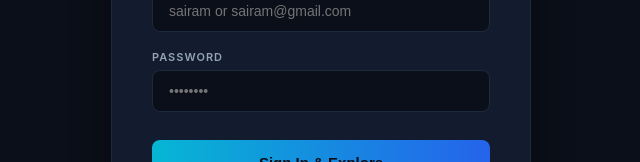
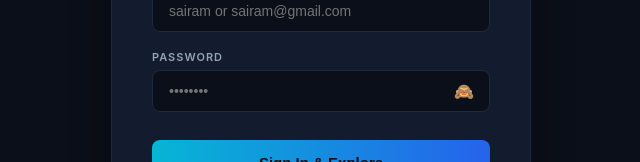
Before and after one commit to Sairam-Nidamaluru/my-portfolio, a React (Vite) app: page / in a window 1280 px wide. Shown: the part 332-494 px from the top of the page, without its empty margins (319-959 px from the left). Built offline with nearby package versions, Linux system fonts and the light colour scheme.

Commit message:
updated code

```diff
--- a/src/App.jsx
+++ b/src/App.jsx
@@ -1,4 +1,4 @@
-import React, { useState } from 'react';
+import React, { useState, useEffect } from 'react';
 import Authpage from './Components/Auth/Authpage';
 import Homepage from './Components/Home/Homepage';
 
@@ -7,34 +7,88 @@ function App() {
     return localStorage.getItem('isUserLoggedIn') === 'true';
   });
 
+  const [loggedInUser, setLoggedInUser] = useState(() => {
+    return localStorage.getItem('loggedInUsername') || '';
+  });
+
   const [initialAuthView, setInitialAuthView] = useState('login');
 
-  const handleLoginSuccess = () => {
+  const [showHomeWelcome, setShowHomeWelcome] = useState(false);
+
+  const handleLoginSuccess = (username) => {
     localStorage.setItem('isUserLoggedIn', 'true');
+    localStorage.setItem('loggedInUsername', username);
+    setLoggedInUser(username);
     setIsAuthenticated(true);
+    setShowHomeWelcome(true);
   };
+
+  useEffect(() => {
+    if (showHomeWelcome) {
+      const timer = setTimeout(() => {
+        setShowHomeWelcome(false);
+      }, 3000);
+
+      return () => clearTimeout(timer);
+    }
+  }, [showHomeWelcome]);
 
   const handleLogout = () => {
     localStorage.removeItem('isUserLoggedIn');
+    localStorage.removeItem('loggedInUsername');
+    setLoggedInUser('');
     setInitialAuthView('login');
     setIsAuthenticated(false);
+    setShowHomeWelcome(false);
   };
 
   const handleRedirectToRegister = () => {
     localStorage.removeItem('isUserLoggedIn');
+    localStorage.removeItem('loggedInUsername');
+    setLoggedInUser('');
     setInitialAuthView('register');
     setIsAuthenticated(false);
+    setShowHomeWelcome(false);
   };
 
   return (
     <div>
       {isAuthenticated ? (
-        <Homepage
-          onLogout={handleLogout}
-          onRegisterRedirect={handleRedirectToRegister}
-        />
+        showHomeWelcome ? (
+
+          <div style={{
+            display: 'flex',
+            flexDirection: 'column',
+            justifyContent: 'center',
+            alignItems: 'center',
+            height: '100vh',
+            backgroundColor: '#1e3a8a',
+            color: '#ffffff',
+            fontFamily: 'sans-serif',
+            textAlign: 'center',
+            padding: '20px'
+          }}>
+            <h1 style={{ fontSize: '3.5rem', marginBottom: '15px', animation: 'bounce 2s infinite' }}>
+              Hello {loggedInUser || 'Buddy'} 👋
+            </h1>
+            <p style={{ fontSize: '1.6rem', fontWeight: '400', maxWidth: '700px', lineHeight: '1.6', opacity: '0.95' }}>
+              Thanks for visiting Sairam portfolio. Let's see the Homepage!
+            </p>
+            <div style={{ marginTop: '30px', width: '50px', height: '50px', border: '5px solid rgba(255,255,255,0.2)', borderTop: '5px solid #ffffff', borderRadius: '50%', animation: 'spin 1s linear infinite' }}></div>
+
+            <style>{`
+              @keyframes spin { 0% { transform: rotate(0deg); } 100% { transform: rotate(360deg); } }
+            `}</style>
+          </div>
+        ) : (
+
+          <Homepage
+            onLogout={handleLogout}
+            onRegisterRedirect={handleRedirectToRegister}
+            username={loggedInUser}
+          />
+        )
       ) : (
-        /* ఇప్పుడు ఈ Authpage కంపోనెంట్ ఎర్రర్ లేకుండా పర్ఫెక్ట్‌గా లోడ్ అవుతుంది */
         <Authpage
           onLoginSuccess={handleLoginSuccess}
           forcedView={initialAuthView}
--- a/src/Components/Auth/Authpage.jsx
+++ b/src/Components/Auth/Authpage.jsx
@@ -1,4 +1,4 @@
-import React, { useState } from 'react';
+import React, { useState, useEffect, useRef } from 'react';
 import './Authpage.css';
 
 function Authpage({ onLoginSuccess }) {
@@ -9,7 +9,54 @@ function Authpage({ onLoginSuccess }) {
   const [errorMessage, setErrorMessage] = useState('');
   const [isLoading, setIsLoading] = useState(false);
 
+  const [showWelcome, setShowWelcome] = useState(true);
+  const [showPassword, setShowPassword] = useState(false);
+
+  // 🎯 1. మల్టిపుల్ టైమర్స్ మెమరీ లీక్స్ రాకుండా కంట్రోల్ చేసే రిఫరెన్స్ buddy
+  const passwordTimerRef = useRef(null);
+
   const API_URL = 'https://6a1873051878294b597d2750.mockapi.io/users';
+
+  useEffect(() => {
+    const timer = setTimeout(() => {
+      setShowWelcome(false);
+    }, 3000);
+
+    return () => clearTimeout(timer);
+  }, []);
+
+  // 🎯 2. వ్యూ మోడ్ మారినప్పుడు పాస్‌వర్డ్ హైడ్ అవ్వడంతో పాటు రన్నింగ్ టైమర్‌ను క్లియర్ చేస్తున్నాం g
+  useEffect(() => {
+    setShowPassword(false);
+    if (passwordTimerRef.current) {
+      clearTimeout(passwordTimerRef.current);
+    }
+  }, [viewMode]);
+
+  // 🎯 3. కంపొనెంట్ అన్‌మౌంట్ అయినప్పుడు టైమర్ క్లీనప్ buddy
+  useEffect(() => {
+    return () => {
+      if (passwordTimerRef.current) clearTimeout(passwordTimerRef.current);
+    };
+  }, []);
+
+  // 🎯 4. ఐకాన్ క్లిక్ చేసినప్పుడు రన్ అయ్యే స్మార్ట్ 2-సెకండ్స్ ఆటో హైడ్ ఫంక్షన్ g
+  const togglePasswordVisibility = () => {
+    // ఒకవేళ ఆల్రెడీ రన్నింగ్ టైమర్ ఉంటే దాన్ని ముందే క్లియర్ చేస్తాం
+    if (passwordTimerRef.current) {
+      clearTimeout(passwordTimerRef.current);
+    }
+
+    if (showPassword) {
+      setShowPassword(false);
+    } else {
+      setShowPassword(true);
+      // కరెక్ట్‌గా 2 సెకన్ల (2000ms) తర్వాత ఆటోమేటిక్‌గా హైడ్ అయిపోతుంది buddy
+      passwordTimerRef.current = setTimeout(() => {
+        setShowPassword(false);
+      }, 1000);
+    }
+  };
 
   const handleSubmit = async (e) => {
     e.preventDefault();
@@ -18,7 +65,6 @@ function Authpage({ onLoginSuccess }) {
 
     try {
       if (viewMode === 'login') {
-
         const response = await fetch(API_URL);
 
         if (!response.ok) {
@@ -37,14 +83,15 @@ function Authpage({ onLoginSuccess }) {
 
         const isDemoUser = (email === 'sairam@gmail.com' || email === 'sairam') && password === '123456';
 
-        if (matchedUser || isDemoUser) {
-          onLoginSuccess();
+        if (matchedUser) {
+          onLoginSuccess(matchedUser.username);
+        } else if (isDemoUser) {
+          onLoginSuccess('sairam');
         } else {
           setErrorMessage('Invalid credentials. Check your username/email and password.');
         }
 
       } else {
-
         let safeRegisterUsers = [];
 
         try {
@@ -150,15 +197,44 @@ function Authpage({ onLoginSuccess }) {
 
           <div className="form-group">
             <label>Password</label>
+            <div style={{ position: 'relative', width: '100%' }}>
               <input
-              type="password"
+                type={showPassword ? "text" : "password"}
                 required
                 className="form-input"
                 placeholder="••••••••"
                 value={password}
                 onChange={(e) => setPassword(e.target.value)}
                 disabled={isLoading}
+                style={{ paddingRight: '45px', width: '100%' }}
               />
+
+              {/* 🎯 5. కొత్త టోగుల్ క్లిక్ ఫంక్షన్ యాడ్ చేసిన ఐకాన్ బటన్ buddy */}
+              <button
+                type="button"
+                onClick={togglePasswordVisibility}
+                disabled={isLoading}
+                style={{
+                  position: 'absolute',
+                  right: '12px',
+                  top: '50%',
+                  transform: 'translateY(-50%)',
+                  background: 'none',
+                  border: 'none',
+                  cursor: 'pointer',
+                  fontSize: '16px',
+                  padding: '4px',
+                  display: 'flex',
+                  alignItems: 'center',
+                  justifyContent: 'center',
+                  outline: 'none',
+                  userSelect: 'none'
+                }}
+                title="Show password briefly"
+              >
+                {showPassword ? '👁️' : '🙈'}
+              </button>
+            </div>
           </div>
 
           <button type="submit" className="submit-btn" disabled={isLoading}>
@@ -188,4 +264,5 @@ function Authpage({ onLoginSuccess }) {
     </div>
   );
 }
+
 export default Authpage;
--- a/src/Components/Home/Homepage.css
+++ b/src/Components/Home/Homepage.css
@@ -240,7 +240,7 @@
 .sub-stack {
   display: flex;
   flex-direction: column;
-  gap: 32px;
+  gap: 10px;
 }
 
 .skills-header-block, .achievements-header-block {
--- a/src/Components/Home/Homepage.jsx
+++ b/src/Components/Home/Homepage.jsx
@@ -1,7 +1,7 @@
 import React from 'react';
 import './Homepage.css';
 
-export default function Homepage({ onLogout, onRegisterRedirect }) {
+export default function Homepage({ onLogout, onRegisterRedirect}) {
   return (
     <div className="portfolio-wrapper">
 
@@ -35,7 +35,6 @@ export default function Homepage({ onLogout, onRegisterRedirect }) {
             </p>
           </div>
 
-          {/* FIX: CSS క్లాస్ నేమ్‌ను ఇక్కడ 'image-container-box' గా మార్చాం */}
           <div className="image-container-box hero-media">
             <img
               src="/coding.jpg"
@@ -110,8 +109,8 @@ export default function Homepage({ onLogout, onRegisterRedirect }) {
             <div className="timeline-item">
               <div className="timeline-dot"></div>
               <span className="timeline-date">Sep 2022 – Jul 2024</span>
-              <h3 className="timeline-title">Software Engineer — Exabyte Technologies</h3>
-              <p className="timeline-location"><strong>Location:</strong> Pune</p>
+              <h3 className="timeline-title">Software Engineer — Box Ventures Pvt Ltd</h3>
+              <p className="timeline-location"><strong>Location:</strong>Chennai</p>
               <div className="project-block">
                 <h4 className="project-title">Project: Safety Management — Public Safety Platform</h4>
                 <ul className="timeline-bullets">
@@ -150,6 +149,7 @@ export default function Homepage({ onLogout, onRegisterRedirect }) {
                 <ul className="timeline-bullets">
                   <li>Developed responsive UI modules for a healthcare claims processing platform using HTML5, CSS3, and React.js, translating wireframes into functional, production-ready components.</li>
                   <li>Utilized ES6+ JavaScript patterns including async/await, Promise chaining, destructuring, and optional chaining to write clean, readable, and maintainable component logic.</li>
+                  <li>Collaborated with backend developers to integrate REST APIs for claims data retrieval and submission, implementing robust error handling and user feedback mechanisms.</li>
                 </ul>
               </div>
             </div>
@@ -238,11 +238,10 @@ export default function Homepage({ onLogout, onRegisterRedirect }) {
 
             <div id="contact" className="card contact-card">
               <h2>Initiate Contact</h2>
-              <p className="contact-subtext">Submit parameters to establish secure real-time routing nodes.</p>
 
               <form onSubmit={(e) => e.preventDefault()} className="contact-form">
                 <div className="contact-info-static">
-                  <span><strong>Contact Node:</strong> sairam288sai@gmail.com</span>
+                  <span><strong>Contact Node:</strong> sairam.nidamaluru288@gmail.com</span>
                 </div>
                 <input type="text" placeholder="Your Identity Anchor" className="form-input-alt" />
                 <input type="email" placeholder="Your Communication Email" className="form-input-alt" />
```
Lines whose indentation alone changed are shown as unchanged.
